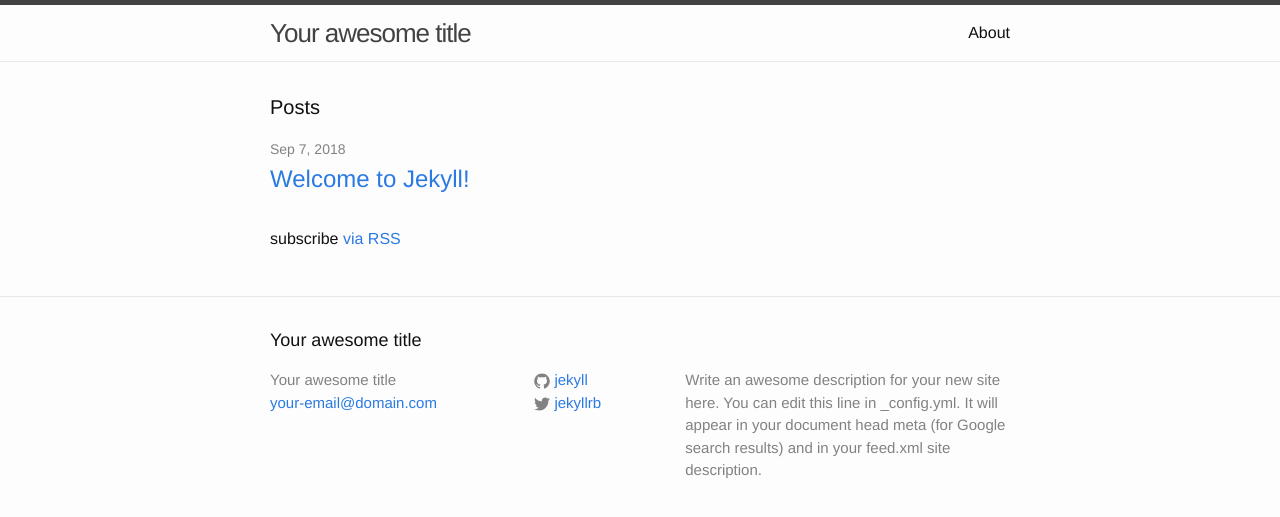
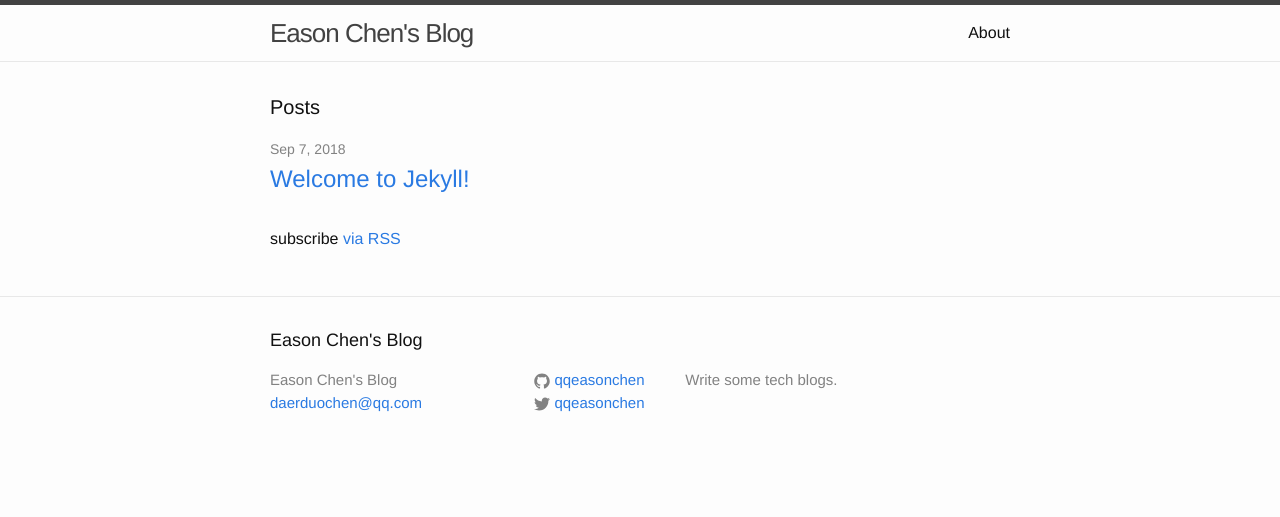
Before and after one commit to qqeasonchen/qqeasonchen.github.io, a Jekyll site: the page built from index.html, in a window 1280 px wide. Shown: the top 517 px of the page. Built offline with Jekyll 4.4.1, drawn with Linux system fonts in a browser that asks for light colours.

Commit message:
Update _config.yml

```diff
--- a/_config.yml
+++ b/_config.yml
@@ -6,16 +6,14 @@
 # 'jekyll serve'. If you change this file, please restart the server process.
 
 # Site settings
-title: Your awesome title
-email: your-email@domain.com
+title: Eason Chen's Blog
+email: daerduochen@qq.com
 description: > # this means to ignore newlines until "baseurl:"
-  Write an awesome description for your new site here. You can edit this
-  line in _config.yml. It will appear in your document head meta (for
-  Google search results) and in your feed.xml site description.
+  Write some tech blogs.
 baseurl: "" # the subpath of your site, e.g. /blog
 url: "http://yourdomain.com" # the base hostname & protocol for your site
-twitter_username: jekyllrb
-github_username:  jekyll
+twitter_username: qqeasonchen
+github_username:  qqeasonchen
 
 # Build settings
 markdown: kramdown
```
